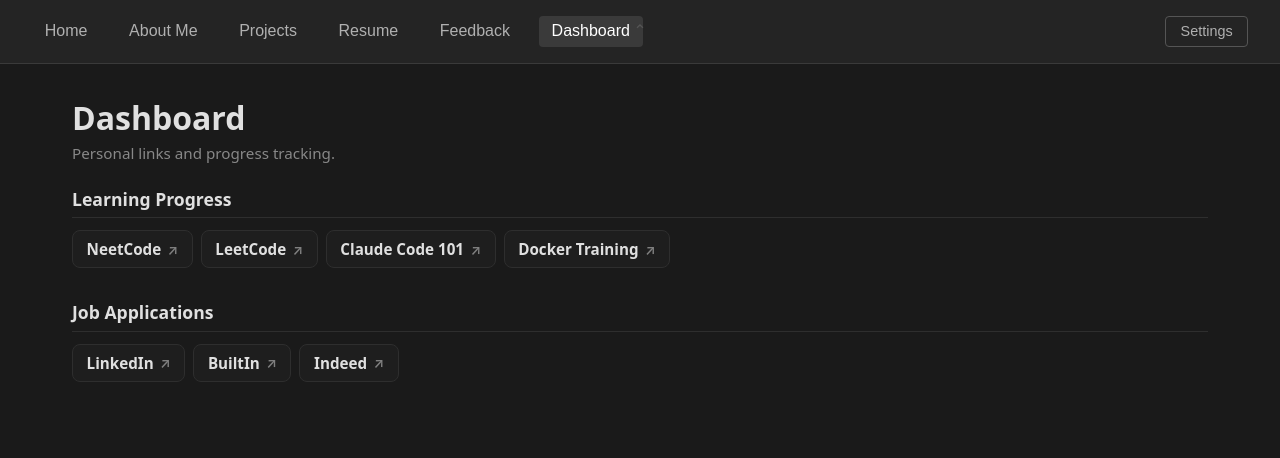
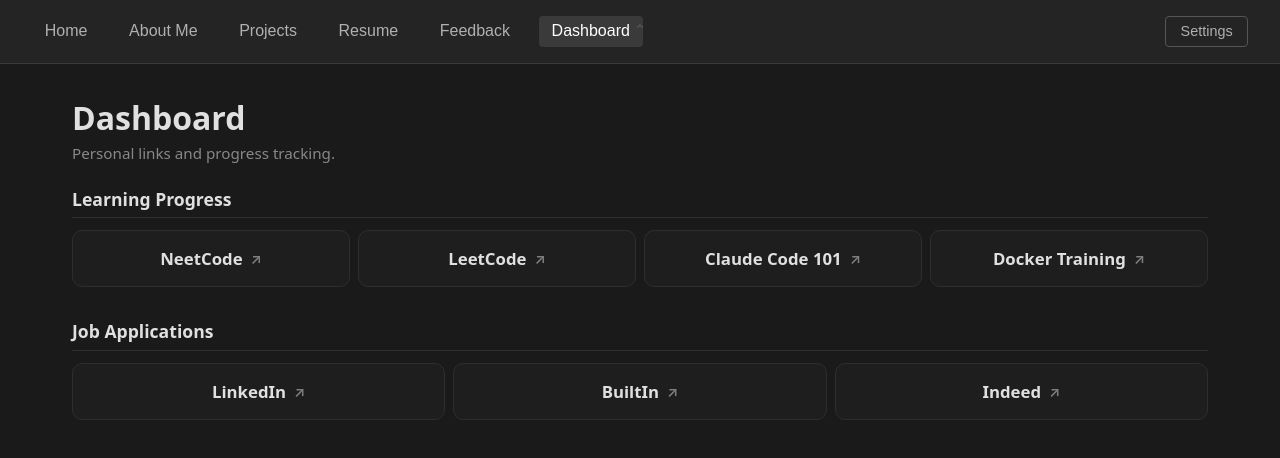
Before and after one commit to khylecalimlim/personal_website, an Angular app in the folder my-website-Angular/: page /dashboard in a window 1280 px wide. Shown: the top 458 px of the page. Built offline with nearby package versions, Linux system fonts and the light colour scheme; a web font is replaced by a local one.

Commit message:
Make dashboard cards bigger, fill row, and support drag-to-reorder

```diff
--- a/my-website-Angular/src/app/dashboard/dashboard.component.html
+++ b/my-website-Angular/src/app/dashboard/dashboard.component.html
@@ -5,13 +5,14 @@
   @for (section of sections; track section.title) {
     <section class="dashboard-section">
       <h2>{{ section.title }}</h2>
-      <ul class="link-list">
+      <ul class="link-list" cdkDropList cdkDropListOrientation="horizontal" (cdkDropListDropped)="drop(section, $event)">
         @for (link of section.links; track link.href) {
           <li
             class="link-card"
             [class.pop]="link.popping"
             (click)="pop(link)"
             (animationend)="link.popping = false"
+            cdkDrag
           >
             <a [href]="link.href" class="link-text" target="_blank" rel="noopener">
               {{ link.label }}
--- a/my-website-Angular/src/app/dashboard/dashboard.component.scss
+++ b/my-website-Angular/src/app/dashboard/dashboard.component.scss
@@ -40,13 +40,14 @@
 }
 
 .link-card {
-  display: inline-flex;
+  display: flex;
+  flex: 1 1 200px;
   background-color: #1e1e1e;
   border: 1px solid #2e2e2e;
-  border-radius: 8px;
-  padding: 0.5rem 0.85rem;
-  cursor: pointer;
-  transition: border-color 0.2s, background-color 0.2s, transform 0.15s;
+  border-radius: 10px;
+  padding: 1rem 1.25rem;
+  cursor: grab;
+  transition: border-color 0.2s, background-color 0.2s, transform 0.15s, box-shadow 0.2s;
 
   &:hover {
     border-color: #444;
@@ -56,18 +57,36 @@
 
   &:active {
     transform: scale(0.96);
+    cursor: grabbing;
   }
 
   &.pop {
     animation: card-pop 0.4s ease;
   }
+
+  // While being dragged
+  &.cdk-drag-preview {
+    box-shadow: 0 8px 32px rgba(0, 0, 0, 0.6);
+    border-color: #5b8dee;
+  }
+
+  &.cdk-drag-placeholder {
+    opacity: 0.3;
+  }
+}
+
+// CDK animates non-dragged cards sliding into new position
+.cdk-drop-list-dragging .link-card:not(.cdk-drag-dragging) {
+  transition: transform 250ms cubic-bezier(0, 0, 0.2, 1);
 }
 
 .link-text {
   display: flex;
   align-items: center;
-  gap: 0.4rem;
-  font-size: 0.95rem;
+  justify-content: center;
+  width: 100%;
+  gap: 0.5rem;
+  font-size: 1.05rem;
   font-weight: 600;
   color: inherit;
   text-decoration: none;
@@ -77,7 +96,7 @@
   }
 
   .link-icon {
-    font-size: 0.85rem;
+    font-size: 0.9rem;
     opacity: 0.5;
     transition: opacity 0.2s;
   }
--- a/my-website-Angular/src/app/dashboard/dashboard.component.ts
+++ b/my-website-Angular/src/app/dashboard/dashboard.component.ts
@@ -1,4 +1,5 @@
 import { Component } from '@angular/core';
+import { CdkDragDrop, DragDropModule, moveItemInArray } from '@angular/cdk/drag-drop';
 
 interface DashboardLink {
   label: string;
@@ -14,7 +15,7 @@
 @Component({
   selector: 'app-dashboard',
   standalone: true,
-  imports: [],
+  imports: [DragDropModule],
   templateUrl: './dashboard.component.html',
   styleUrl: './dashboard.component.scss'
 })
@@ -42,4 +43,8 @@
   pop(link: DashboardLink): void {
     link.popping = true;
   }
+
+  drop(section: DashboardSection, event: CdkDragDrop<DashboardLink[]>): void {
+    moveItemInArray(section.links, event.previousIndex, event.currentIndex);
+  }
 }
```
